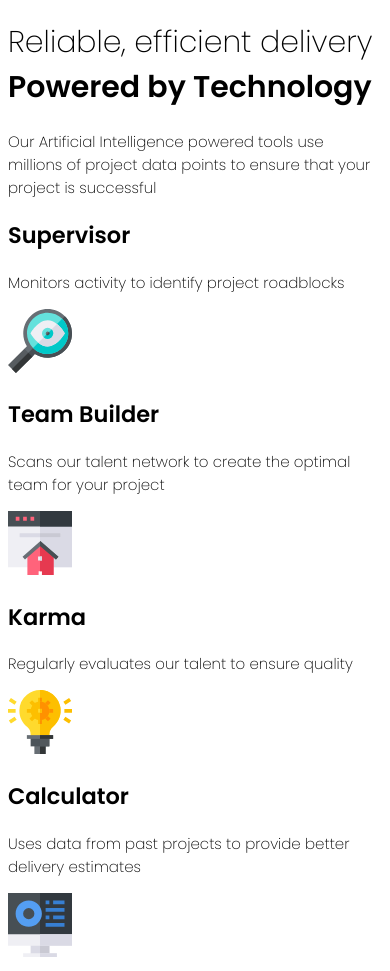
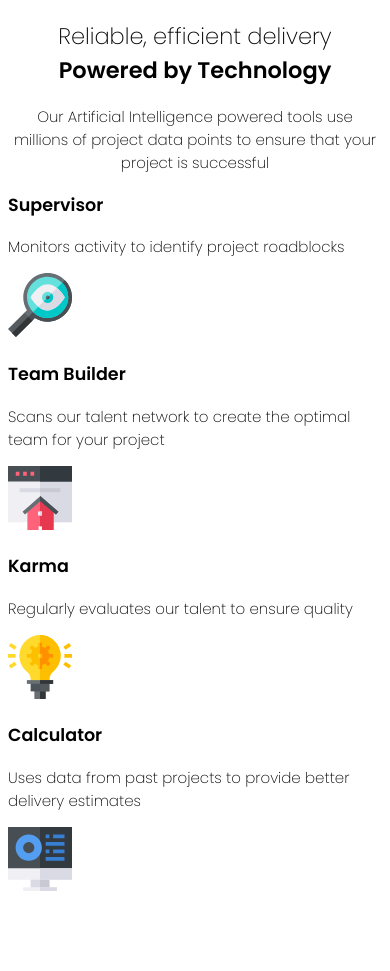
Before and after one commit to abulyousuf/four-card-feature-section, a plain HTML site: page index.html in a window 390 px wide. After the commit the page ends 905 px from the top, so only its background shows below. Drawn offline with Linux system fonts and the light colour scheme.

Commit message:
Update typography for mobile first

```diff
--- a/css/styles.css
+++ b/css/styles.css
@@ -4,7 +4,11 @@ body {
     font-size: 15px;
 }
 
-h1 {
+main {
+    text-align: center;
+}
+
+h2 {
     font-weight: 200;
 }
 
@@ -12,3 +16,7 @@ span {
     font-weight: 600;
     display: block;
 }
+
+h3 {
+    font-weight: 600;
+}
--- a/index.html
+++ b/index.html
@@ -14,34 +14,34 @@
 </head>
 <body>
     <main>
-        <h1>Reliable, efficient delivery <span>Powered by Technology</span></h1>
+        <h2>Reliable, efficient delivery <span>Powered by Technology</span></h2>
         <p>Our Artificial Intelligence powered tools use millions of project data points to ensure that your project is successful</p>
     </main>
 
     <div class="container">
         <div class="card card1">
-            <h2>Supervisor</h2>
+            <h3>Supervisor</h3>
             <p>Monitors activity to identify project roadblocks</p>
             <div class="image-right">
                 <img src="./images/icon-supervisor.svg" alt="Supervisor">
             </div>
         </div>
         <div class="card card2">
-            <h2>Team Builder</h2>
+            <h3>Team Builder</h3>
             <p>Scans our talent network to create the optimal team for your project</p>
             <div class="image-right">
                 <img src="./images/icon-team-builder.svg" alt="Team Builder">
             </div>
         </div>
         <div class="card card3">
-            <h2>Karma</h2>
+            <h3>Karma</h3>
             <p>Regularly evaluates our talent to ensure quality</p>
             <div class="image-right">
                 <img src="./images/icon-karma.svg" alt="Karma">
             </div>
         </div>
         <div class="card card4">
-            <h2>Calculator</h2>
+            <h3>Calculator</h3>
             <p>Uses data from past projects to provide better delivery estimates</p>
             <div class="image-right">
                 <img src="./images/icon-calculator.svg" alt="Calculator">
```
